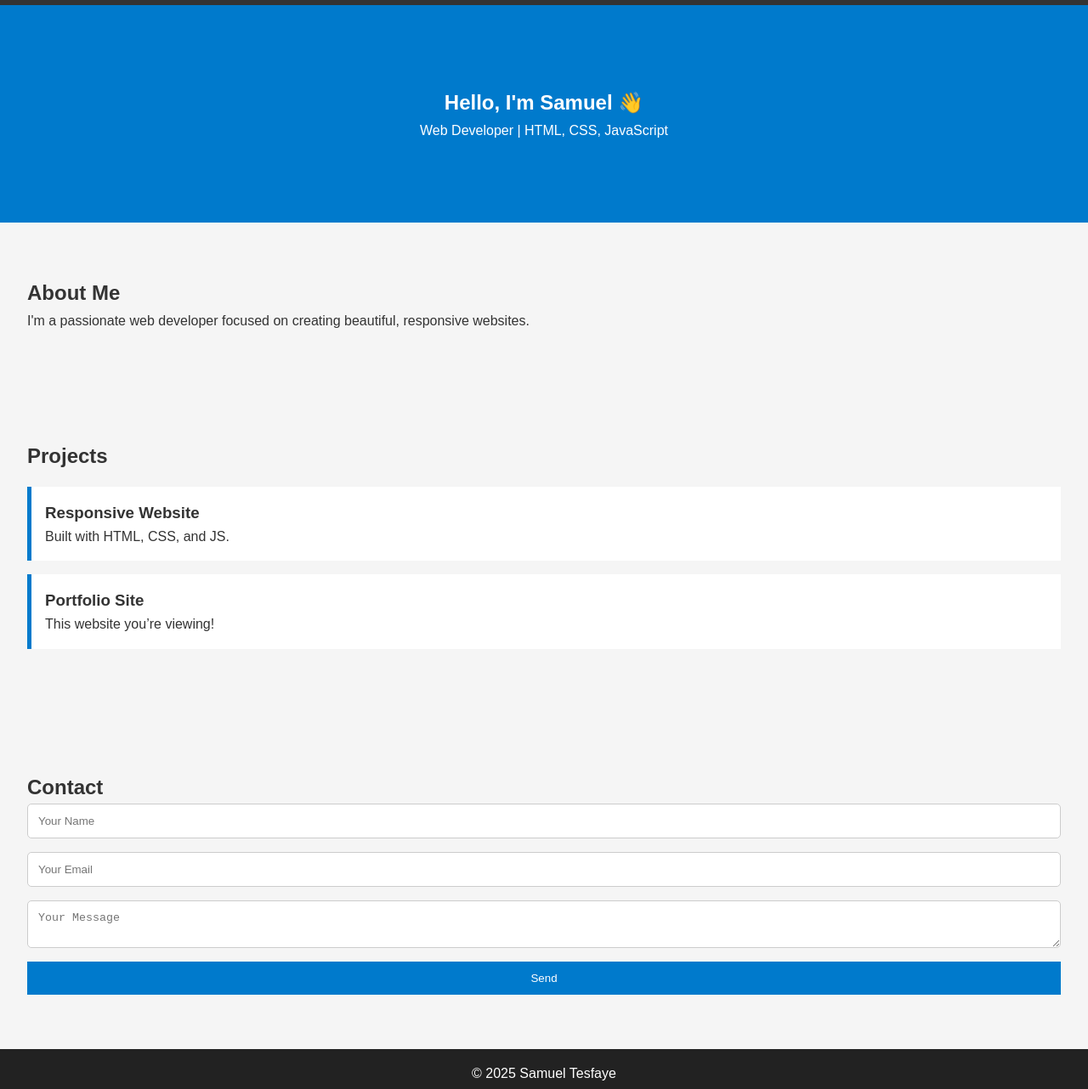
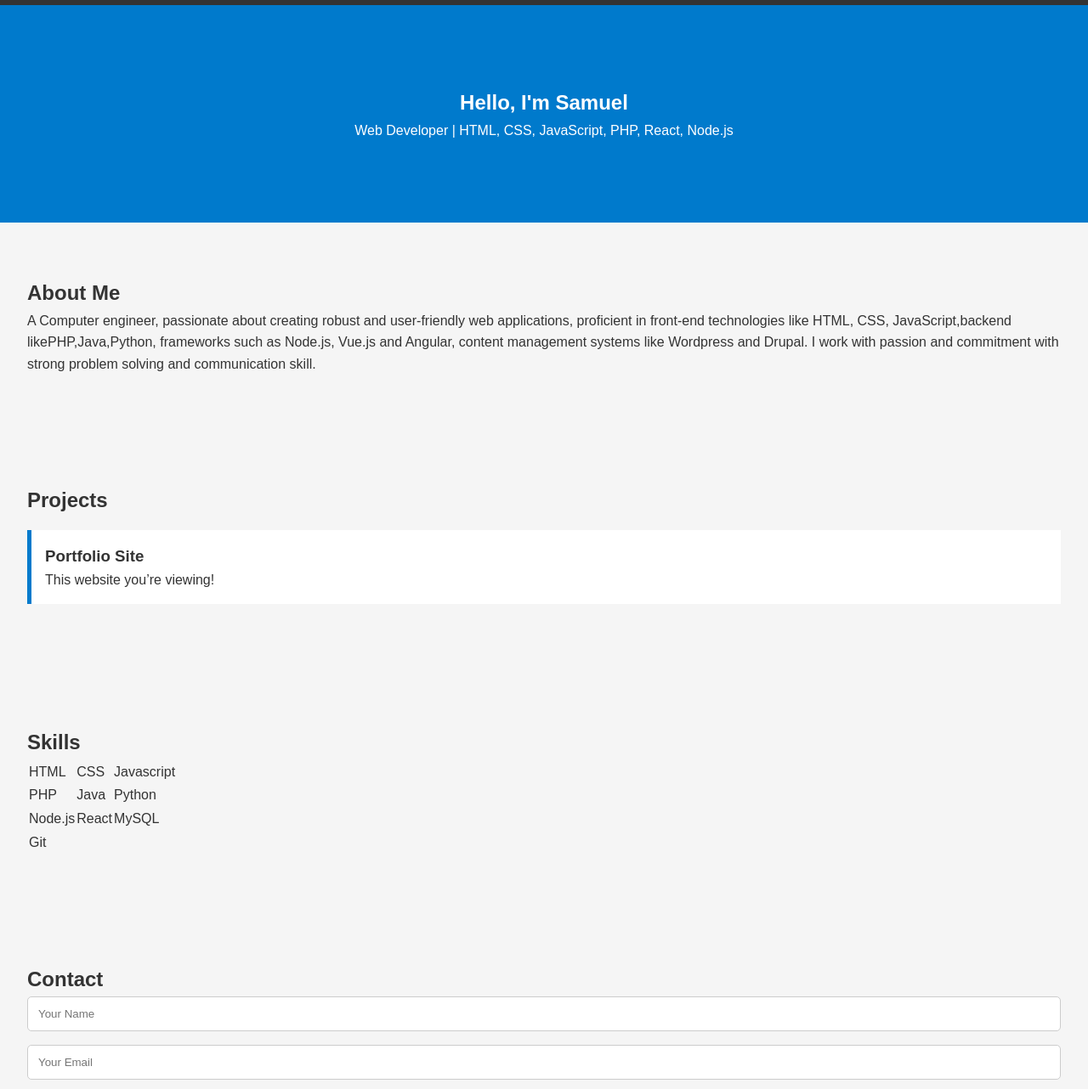
Before and after one commit to Samity7/portfolio, a plain HTML site: page index.html in a window 1280 px wide. Shown: the part 64-1346 px from the top of the page at 85% size. Drawn offline with Linux system fonts and the light colour scheme.

Commit message:
the real index file

```diff
--- a/index.html
+++ b/index.html
@@ -1,44 +1,67 @@
 <!DOCTYPE html>
-<html lang="en">
+<html>
 <head>
-  <meta charset="UTF-8" />
-  <meta name="viewport" content="width=device-width, initial-scale=1.0"/>
-  <title>Samuel Tesfaye | Portfolio</title>
-  <link rel="stylesheet" href="style.css" />
+	<meta charset="utf-8">
+	<meta name="viewport" content="width=device-width, initial-scale=1">
+	<title>My Web</title>
+	<link rel="stylesheet" type="text/css" href="style.css">
+	<link rel="stylesheet" type="text/css" href="jst.js">
 </head>
-<body>
+<body class="home">
 	<header>
 	<nav>
 		<h1>Samuel Tesfaye</h1>
 		<ul>
 		<li><a href="#home">Home</a></li>
 		<li><a href="#about">About</a></li>
+		<li><a href="#contact">Contact</a></li>
+		<li><a href="#skill">Skills</a></li>
 		<li><a href="#projects">Projects</a></li>
-        <li><a href="#contact">Contact</a></li>
 		</ul>
 	</nav>
 	</header>
 
 	<section id="home">
-    <h2>Hello, I'm Samuel 👋</h2>
-    <p>Web Developer | HTML, CSS, JavaScript</p>
+    <h2>Hello, I'm Samuel</h2>
+    <p>Web Developer | HTML, CSS, JavaScript, PHP, React, Node.js</p>
   </section>
 
   <section id="about">
     <h2>About Me</h2>
-    <p>I'm a passionate web developer focused on creating beautiful, responsive websites.</p>
+    <p>A Computer engineer, passionate about creating robust and user-friendly web applications, proficient in front-end technologies like HTML, CSS, JavaScript,backend likePHP,Java,Python, frameworks such as Node.js, Vue.js and Angular, content management systems like Wordpress and Drupal. I work with passion and commitment with strong problem solving and communication skill.</p>
   </section>
 
   <section id="projects">
     <h2>Projects</h2>
     <div class="project">
-      <h3>Responsive Website</h3>
-      <p>Built with HTML, CSS, and JS.</p>
-    </div>
-    <div class="project">
       <h3>Portfolio Site</h3>
       <p>This website you’re viewing!</p>
     </div>
+  </section>
+<section id="skill">
+    <h2>Skills</h2>
+    <table>
+    	<tr>
+    		<td>HTML</td>
+    		<td>CSS</td>
+    		<td>Javascript</td>
+    	</tr>
+     <tr>
+    		<td>PHP</td>
+    		<td>Java</td>
+    		<td>Python</td>
+    	</tr>
+    	<tr>
+    		<td>Node.js</td>
+    		<td>React</td>
+    		<td>MySQL</td>
+    	</tr>
+    	<tr>
+    		<td>Git</td>
+    		<td></td>
+    		<td></td>
+    	</tr>
+    </table>
   </section>
   <section id="contact">
     <h2>Contact</h2>
@@ -49,7 +72,7 @@
       <button type="submit">Send</button>
     </form>
   </section>
-
+</div>
  <footer>
     <p>&copy; 2025 Samuel Tesfaye</p>
   </footer>
```
Lines whose indentation alone changed are shown as unchanged.
